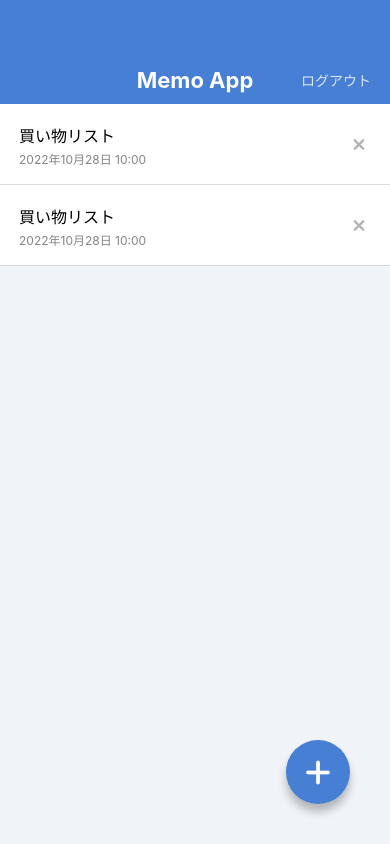
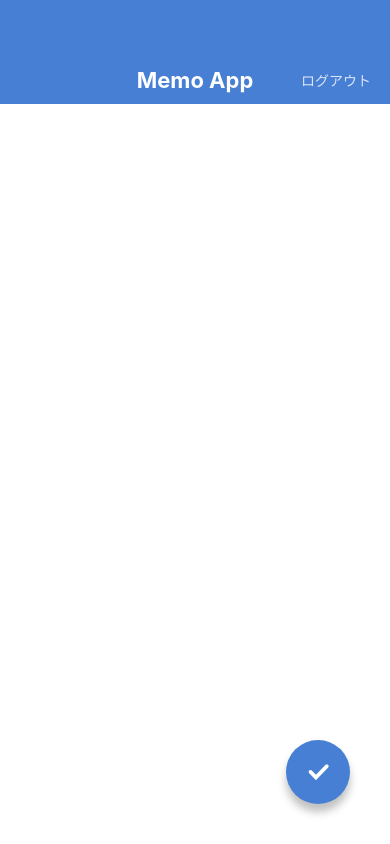
Before and after one commit to ishichan78/myFirstApp, a React Native app: screen / in a window 390 px wide. Built offline with nearby package versions, Linux system fonts and the light colour scheme.

Commit message:
Create MemoEditScreen and MemoCreateScreen

```diff
--- a/App.tsx
+++ b/App.tsx
@@ -1,8 +1,12 @@
 import React from "react";
-import MemoListScreen from "./src/screens/MemoListScreen";
+// import MemoListScreen from "./src/screens/MemoListScreen";
 // import MemoDetailScreen from "./src/screens/MemoDetailScreen";
+// import MemoEditSAcreen from "./src/screens/MemoEditScreen";
+import MemoCreateScreen from "./src/screens/MemoCreateScreen";
 
 export default function App() {
   // return <MemoDetailScreen />;
-  return <MemoListScreen />;
+  // return <MemoListScreen />;
+  // return <MemoEditScreen />;
+  return <MemoCreateScreen />;
 }
--- /dev/null
+++ b/src/screens/MemoCreateScreen.tsx
@@ -0,0 +1,38 @@
+import React from "react";
+import {
+  View,
+  StyleSheet,
+  TextInput,
+  KeyboardAvoidingView,
+} from "react-native";
+import AppBar from "../components/AppBar";
+import CircleButton from "../components/CircleButton";
+
+export default function MemoCreateScreen() {
+  return (
+    <KeyboardAvoidingView style={styles.container} behavior="height">
+      <AppBar />
+      <View style={styles.inputContainer}>
+        <TextInput multiline style={styles.input} />
+      </View>
+      <CircleButton name="check" />
+    </KeyboardAvoidingView>
+  );
+}
+
+const styles = StyleSheet.create({
+  container: {
+    flex: 1,
+  },
+  inputContainer: {
+    paddingHorizontal: 27,
+    paddingVertical: 32,
+    flex: 1,
+  },
+  input: {
+    flex: 1,
+    textAlignVertical: "top",
+    fontSize: 16,
+    lineHeight: 24,
+  },
+});
--- /dev/null
+++ b/src/screens/MemoEditScreen.tsx
@@ -0,0 +1,38 @@
+import React from "react";
+import {
+  View,
+  StyleSheet,
+  TextInput,
+  KeyboardAvoidingView,
+} from "react-native";
+import AppBar from "../components/AppBar";
+import CircleButton from "../components/CircleButton";
+
+export default function MemoEditScreen() {
+  return (
+    <KeyboardAvoidingView style={styles.container} behavior="height">
+      <AppBar />
+      <View style={styles.inputContainer}>
+        <TextInput value="買い物リスト" multiline style={styles.input} />
+      </View>
+      <CircleButton name="check" />
+    </KeyboardAvoidingView>
+  );
+}
+
+const styles = StyleSheet.create({
+  container: {
+    flex: 1,
+  },
+  inputContainer: {
+    paddingHorizontal: 27,
+    paddingVertical: 32,
+    flex: 1,
+  },
+  input: {
+    flex: 1,
+    textAlignVertical: "top",
+    fontSize: 16,
+    lineHeight: 24,
+  },
+});
```
